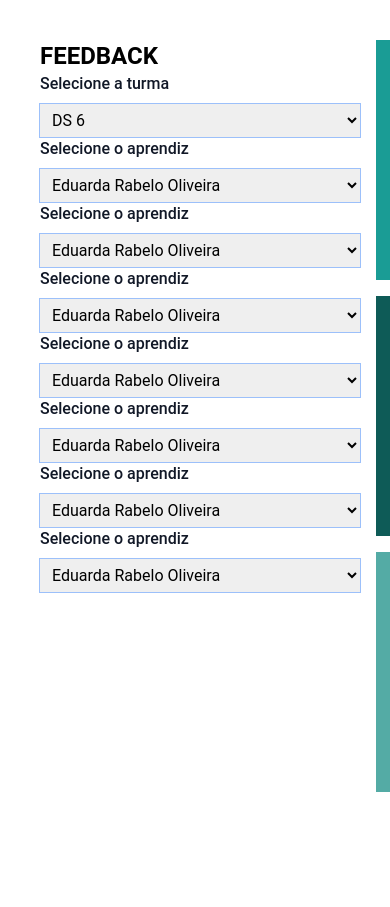
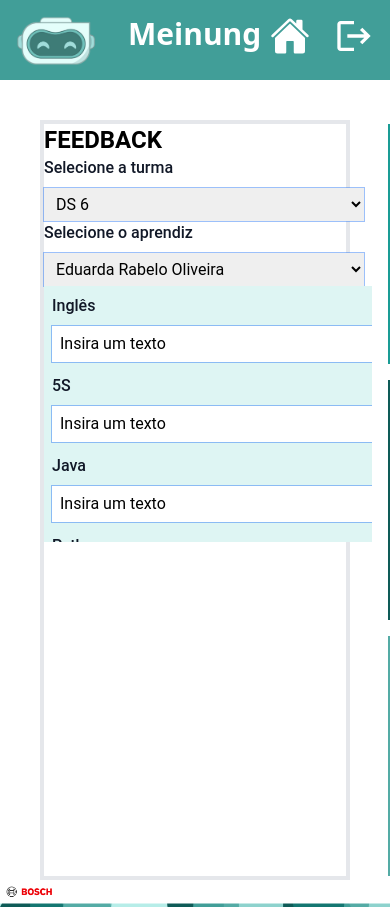
Before and after one commit to AVITORIAC/FrontTailwind, a React (Vite) app: page /Feedback in a window 390 px wide. Shown: the top 907 px of the page. Before the commit the page ends 884 px from the top, so only its background shows below. Built offline with nearby package versions, Linux system fonts and the light colour scheme.

Commit message:
Responsividade prontas

```diff
--- a/src/App.jsx
+++ b/src/App.jsx
@@ -35,7 +35,7 @@ import Rendimento_instrutor from './assets/Pages/Instrutor/Rendimento_instrutor'
 import Rendimento_Feedback from './assets/Pages/Instrutor/Rendimento_Feedback'
 
 function App() {
-  let instrutor = false
+  let instrutor = true
   let aprendiz = false
   let gestor = false
   let admin = false
--- a/src/assets/Componentes/CardNovaSenha.jsx
+++ b/src/assets/Componentes/CardNovaSenha.jsx
@@ -6,15 +6,15 @@ import logoBosch from '../Imgs/logoBosch.png'
 
 function CardNovaSenha() { //CARD PARA TELA DE NOVA SENHA
     return (
-        <div className={'bg-white relative mt-20 w-9/12 h-full xl:h-5/6 2xl:w-7/12 3xl:w-6/12 pb-8 sm:w-4/6 sm:h-fit sm:mt-2 md:w-5/6 md:mt-2 md:h-fit '}>
-            <img className={'sm:w-24 xl:w-56'} src={logoBosch} alt="" />
+        <div className={'bg-white relative  mt-20 w-9/12 h-full sm:w-4/6 sm:h-4/6 sm:mt-2 xl:h-5/6 2xl:w-7/12 3xl:w-6/12 pb-8   '}>
+            <img className={'sm:w-36 xl:w-56'} src={logoBosch} alt="" />
             <div className={'flex flex-col items-center'}>
                 <div className={'flex mt-10 mb-8'}>
                     <Titulo h1='NOVA SENHA'></Titulo>
                 </div>
-                <div className={'flex flex-col gap-5 items-center'}>
-                    <InputRoxo > </InputRoxo>
-                    <InputRoxo> </InputRoxo>
+                <div className={'flex flex-col gap-5 items-center sm:gap-11 '}>
+                    <InputRoxo type='password' label='Digite a nova senha'> </InputRoxo>
+                    <InputRoxo type='password' label='Confirme a nova senha'> </InputRoxo>
                     <Botaoroxo txt='ENTRAR'></Botaoroxo>
                 </div>
             </div>
--- a/src/assets/Componentes/CardRecuperarSenha.jsx
+++ b/src/assets/Componentes/CardRecuperarSenha.jsx
@@ -11,13 +11,13 @@ function CardRecuperarSenha() { //CARD PARA TELA DO CODIGO DE RECUPERAÇÃO DE S
         console.log('codigo:' , codigo)
     }
     return (
-        <div className={'bg-white relative mt-20 w-9/12 h-full xl:h-5/6 2xl:w-7/12 3xl:w-6/12 pb-8 sm:w-4/6 sm:h-fit sm:mt-2 md:w-5/6 md:mt-2 md:h-fit'}>
-            <img className={'sm:w-24 xl:w-56'} src={logoBosch} alt="" />
-            <div className={'flex flex-col items-center'}>
+        <div className={'bg-white relative mt-20 w-9/12 h-full pb-8 sm:w-4/6 sm:h-fit sm:mt-2 md:w-5/6 md:mt-2 md:h-fit xl:h-5/6 2xl:w-7/12 3xl:w-6/12 '}>
+            <img className={'sm:w-32 xl:w-56'} src={logoBosch} alt="" />
+            <div className={'flex flex-col items-center justify-center h-4/6 xl:gap-8'}>
                 <div className={'flex mt-10 mb-3'}>
                     <Titulo h1='RECUPERAR SENHA'></Titulo>
                 </div>
-                <div className={'flex flex-col gap-5 mt-5 items-center sm:text-center '}>
+                <div className={'flex flex-col gap-5 mt-5 items-center sm:text-center xl:gap-10 '}>
                     <h2 className={'font-semibold sm:text-xs md:text-xl'}>Digite abaixo o código enviado no seu email: allana123@gmail.com <br/> para recuperar sua senha. Caso o código não esteja na sua caixa de entrada, verifique o spam.</h2>
                     <InputRoxo value={codigo} onChange={(e) => {setCodigo (e.target.value)}}> </InputRoxo>
 
--- a/src/assets/Componentes/Card_login.jsx
+++ b/src/assets/Componentes/Card_login.jsx
@@ -9,7 +9,7 @@ import { Link } from 'react-router-dom'
 function Card_login() { //CARD PARA TELA DE LOGIN
     return (
         <div className={'bg-white relative mt-20 w-9/12 h-full xl:h-5/6 2xl:w-7/12 3xl:w-6/12 pb-8 sm:w-4/6 sm:h-fit sm:mt-2 md:w-5/6 md:mt-2 md:h-fit'}>
-            <img className={'sm:w-24 xl:w-56'} src={logoBosch} alt="" />
+            <img className={'sm:w-32 xl:w-56'} src={logoBosch} alt="" />
             <div className={'flex flex-col items-center'}>
                 <div className={'flex mt-10 mb-8'}>
                     <Titulo h1='LOGIN'></Titulo>
@@ -23,11 +23,11 @@ function Card_login() { //CARD PARA TELA DE LOGIN
             </div>
             <div className={'flex gap-2 justify-center mt-10'}>
                 <p> Esqueceu a senha?</p>
-                <Link to='/RecuperarSenha' onClick={teste}><p> Recuperar</p></Link>
+                <Link to='/RecuperarSenha'><p className={'underline decoration-solid '}> Recuperar</p></Link>
             </div>
             <div className={'flex gap-2 justify-center mt-3 sm:'}>
                 <p> Ainda não possui uma conta? </p>
-                <Link to='/Cadastro' onClick={teste2}> <p> Cadastre-se </p></Link>
+                <Link to='/Cadastro'> <p className={'underline decoration-solid '}> Cadastre-se </p></Link>
             </div>
         </div>
     )
--- a/src/assets/Componentes/FiltroRoxo.jsx
+++ b/src/assets/Componentes/FiltroRoxo.jsx
@@ -3,8 +3,8 @@ import React from 'react'
 function FiltroRoxo(props) { //INPUT DE FILTRO COM BORDA ROXA
     return (
         <div>
-            <label for="price" className="block text-sm font-medium leading-6 mb-2 text-gray-900">{props.label}</label>
-            <select value={props.value} onChange={props.onChange} class="block w-80 sm:w-52 xl:w-60 xl:h-12  py-1.5 pl-2  text-black ring-1  ring-roxo sm:text-sm" >
+            <label for="price" className="block text-base font-medium leading-6 mb-2 text-gray-900">{props.label}</label>
+            <select value={props.value} onChange={props.onChange} class="block font-roboto w-80 sm:w-52 xl:w-80 xl:h-10 py-1.5 pl-2 placeholder:text-black ring-1  ring-roxo sm:text-sm lg:text-lg" >
                 {props.optionList.map((val) => (
                     <>
                         <option>{val}</option>
--- a/src/assets/Componentes/Footer.jsx
+++ b/src/assets/Componentes/Footer.jsx
@@ -13,7 +13,7 @@ function Footer({ azul, azul_aprendiz, verde, ciano }) {
     ${verde ? { footer_verde } : ''}
     ${ciano ? { footer_ciano } : ''}`;
 
-    const footer = ''
+    const footer = 'ciano'
 
     switch (footer) {
 
--- a/src/assets/Componentes/Header.jsx
+++ b/src/assets/Componentes/Header.jsx
@@ -16,7 +16,7 @@ function Header({ gestor, instrutor, home, aprendiz, admin }) { //FUNÇÃO PARA
   ${admin ? 'bg-admin' : ''}`
 
 
-  const acesso = ''
+  const acesso = 'instrutor'
 
   switch (acesso) {
 
--- a/src/assets/Componentes/InputRoxo.jsx
+++ b/src/assets/Componentes/InputRoxo.jsx
@@ -3,8 +3,8 @@ import React from 'react'
 function InputRoxo(props) { // INPUT COM BORDA ROXA
     return (
         <div>
-            <label for="price" className="block text-sm font-medium leading-6 mb-2 text-gray-900">{props.label}</label>
-            <input value={props.value} onChange={props.onChange} type="text" className="block w-80 sm:w-52 sm:h-7 xl:w-80 xl:h-10 py-1.5 pl-2 text-black ring-1  ring-roxo placeholder:text-black" placeholder="Insira um texto"/>
+            <label for="" className="block text-base font-medium leading-6 mb-2 text-gray-900">{props.label}</label>
+            <input value={props.value} onChange={props.onChange} type={props.type} className="block font-roboto w-80 sm:w-52 xl:w-80 xl:h-10 py-1.5 pl-2 ring-1  ring-roxo placeholder:text-black" placeholder="Insira um texto"/>
         </div>
     )
 }
--- a/src/assets/Pages/Instrutor/Feedback.jsx
+++ b/src/assets/Pages/Instrutor/Feedback.jsx
@@ -1,6 +1,7 @@
 import React from 'react'
 import Filtro from '../../Componentes/Filtro'
 import Card from '../../Componentes/Card'
+import Input from '../../Componentes/Input'
 import { Link } from 'react-router-dom'
 
 
@@ -9,18 +10,23 @@ function Feedback() { //TELA PARA DAR O FEEDBACK COM O APRENDIZ
     let turma = ['DS 6', 'DS 7', 'DS 8', 'DS 9', 'DS 10']
     let aprendiz = ['Eduarda Rabelo Oliveira', 'Julia Roberta Veloso Guiraldeli', 'Carlos Eduardo Faustino Barbosa']
 
+
+
     return (
-        <div className={`flex gap-4 mt-10 mx-10 sm:flex-col sm:gap-10 md:flex-row md:justify-between`}>
-            <div className={'flex flex-col sm:gap-4'}>
-            <h1 className={`text-2xl font-bold font-roboto`}>FEEDBACK</h1>
-            <Filtro id="turma" label='Selecione a turma' optionList={turma} ></Filtro>
-            <Filtro id="aprendiz" label='Selecione o aprendiz' optionList={aprendiz} ></Filtro>
-            <Filtro id="aprendiz" label='Selecione o aprendiz' optionList={aprendiz} ></Filtro>
-            <Filtro id="aprendiz" label='Selecione o aprendiz' optionList={aprendiz} ></Filtro>
-            <Filtro id="aprendiz" label='Selecione o aprendiz' optionList={aprendiz} ></Filtro>
-            <Filtro id="aprendiz" label='Selecione o aprendiz' optionList={aprendiz} ></Filtro>
-            <Filtro id="aprendiz" label='Selecione o aprendiz' optionList={aprendiz} ></Filtro>
-            <Filtro id="aprendiz" label='Selecione o aprendiz' optionList={aprendiz} ></Filtro>
+        <div className={`flex gap-4 mt-10 mx-10 sm:flex-col sm:gap-10 border-4 md:flex-row md:justify-between`}>
+            <div className={'flex flex-col sm:gap-4 lg:w-3/5 '}>
+                <h1 className={`text-2xl font-bold font-roboto`}>FEEDBACK</h1>
+                <Filtro id="turma" label='Selecione a turma' optionList={turma} ></Filtro>
+                <Filtro id="aprendiz" label='Selecione o aprendiz' optionList={aprendiz} ></Filtro>
+                <div className={'bg-cianoclaro flex flex-col gap-3 pt-2 pl-2 overflow-scroll h-64 w-full lg:h-5/6 '}>
+                    <Input label='Inglês' ></Input>
+                    <Input label='5S' ></Input>
+                    <Input label='Java' ></Input>
+                    <Input label='Python' ></Input>
+
+
+
+                </div>
             </div>
 
             <div className={`flex flex-col gap-4`}>
--- a/tailwind.config.js
+++ b/tailwind.config.js
@@ -48,6 +48,7 @@ export default {
         gradiente6: '#9E2896',
         dashboard:  '#C535BC',
         container:  '#F5F8FF',
+        cianoclaro: '#DEF5F3',
 
       }
     },
```
Also changed, not shown: src/assets/Componentes/CardCadastro_Aprendiz.jsx (+5 -5 lines), src/assets/Componentes/CardCadastro_Gestor.jsx (+5 -5 lines).
